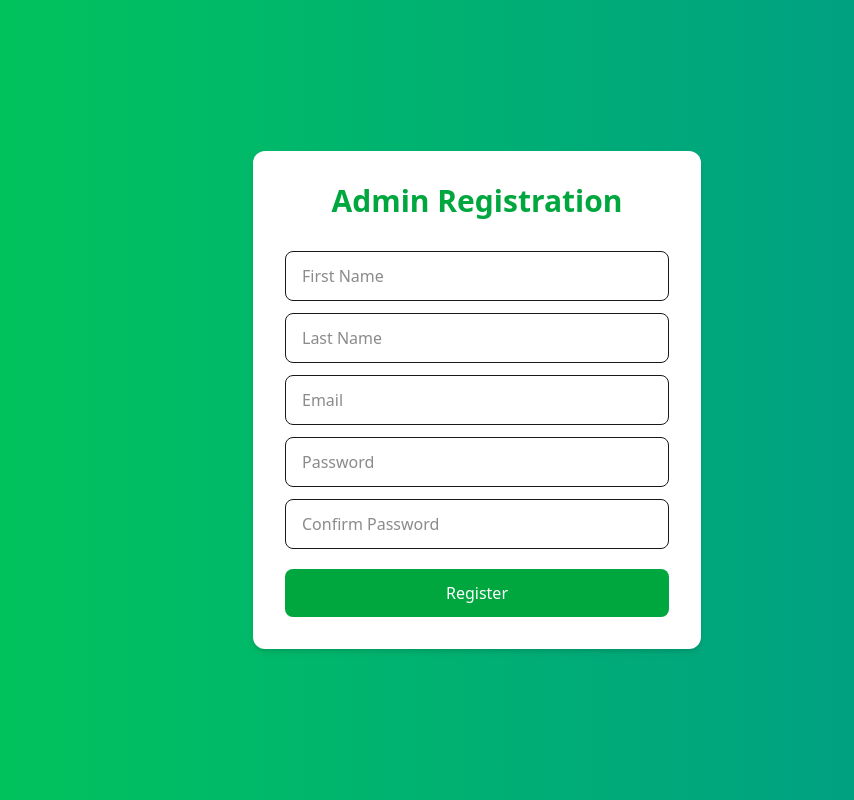
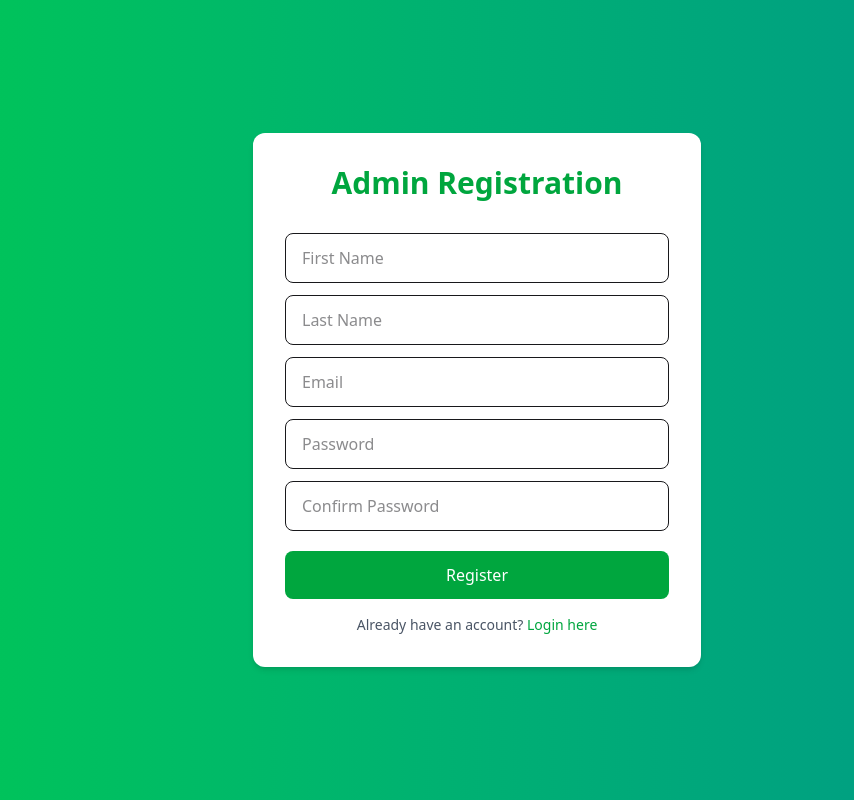
Before and after one commit to ompsuthar9000/APP_MERN, a React (Vite) app in the folder frontend/: page /register/admin in a window 1280 px wide. Shown: the whole page, without its empty margins (163-1017 px from the left). Built offline with nearby package versions, Linux system fonts and the light colour scheme.

Commit message:
updated code

```diff
--- a/frontend/src/pages/AdminRegister.jsx
+++ b/frontend/src/pages/AdminRegister.jsx
@@ -1,5 +1,6 @@
 import { useForm } from "react-hook-form";
 import { registerAdmin } from "../api/authApi";
+import { Link } from "react-router-dom";
 import toast, { Toaster } from "react-hot-toast";
 
 const AdminRegister = () => {
@@ -50,6 +51,11 @@ const AdminRegister = () => {
         <button type="submit" className="mt-5 bg-green-600 text-white w-full py-3 rounded-lg hover:bg-green-700 transition duration-300">
           Register
         </button>
+
+        {/* Link to Admin Login Page */}
+        <p className="text-center text-sm text-gray-600 mt-4">
+          Already have an account? <Link to="/" className="text-green-600 hover:underline">Login here</Link>
+        </p>
       </form>
     </div>
   );
--- a/frontend/src/pages/CustomerRegister.jsx
+++ b/frontend/src/pages/CustomerRegister.jsx
@@ -1,6 +1,7 @@
 import { useForm } from "react-hook-form";
 import { registerCustomer } from "../api/authApi";
 import toast, { Toaster } from "react-hot-toast";
+import { Link } from "react-router-dom";
 
 const CustomerRegister = () => {
   const { register, handleSubmit, watch, formState: { errors } } = useForm();
@@ -16,7 +17,7 @@ const CustomerRegister = () => {
     toast.promise(registerPromise, {
       loading: "Registering...",
       success: (response) => response.message || "Registration Successful!",
-      error: (error) =>error
+      error: (error) => error
     });
 
     try {
@@ -88,6 +89,11 @@ const CustomerRegister = () => {
             Register
           </button>
         </div>
+
+        {/* Link to Admin Login Page */}
+        <p className="text-center text-sm text-gray-600 mt-4">
+          Want to login as Admin? <Link to="/" className="text-blue-600 hover:underline">Click here</Link>
+        </p>
       </form>
     </div>
   );
```
